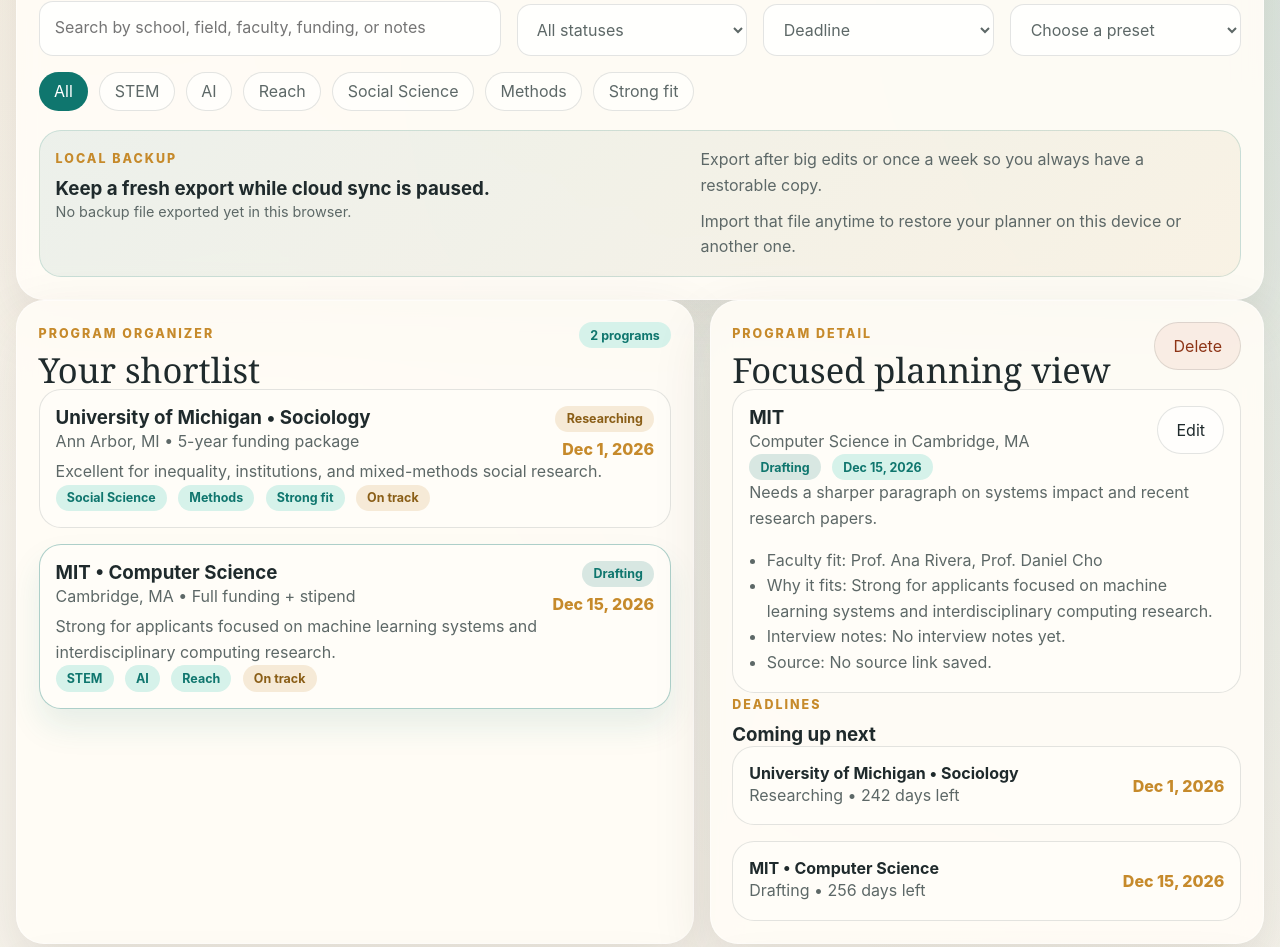
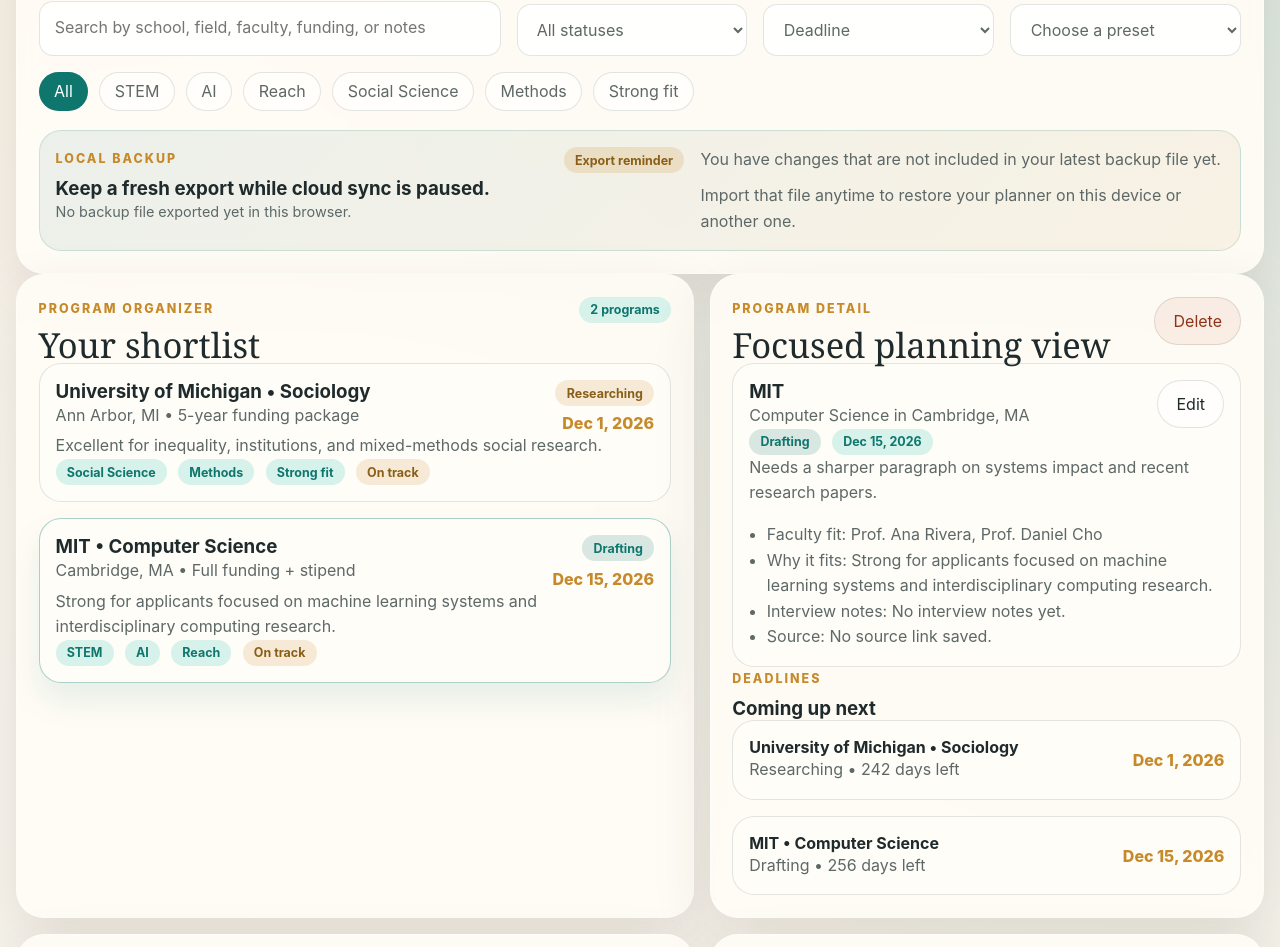
Before and after one commit to Aledge1/phdpathway, a React (Vite) app in the folder react-app/: page / in a window 1280 px wide. Shown: the part 952-1899 px from the top of the page. Built offline with nearby package versions, Linux system fonts and the light colour scheme.

Commit message:
Add export reminder to local backup

```diff
--- a/react-app/src/App.jsx
+++ b/react-app/src/App.jsx
@@ -3,6 +3,7 @@ import { useEffect, useState } from "react";
 const storageKey = "phd-pathway-react-state";
 const today = new Date().toISOString().slice(0, 10);
 const backupStampKey = "phd-pathway-react-last-export";
+const backupSignatureKey = "phd-pathway-react-last-export-signature";
 
 const defaultPrograms = [
   {
@@ -374,6 +375,7 @@ export default function App() {
   const [recommenderForm, setRecommenderForm] = useState({ id: "", name: "", status: "not-asked", notes: "" });
   const [advisorForm, setAdvisorForm] = useState(planner.advisor);
   const [lastExportedAt, setLastExportedAt] = useState(() => localStorage.getItem(backupStampKey) || "");
+  const [lastExportSignature, setLastExportSignature] = useState(() => localStorage.getItem(backupSignatureKey) || "");
 
   useEffect(() => {
     localStorage.setItem(storageKey, JSON.stringify(planner));
@@ -410,6 +412,8 @@ export default function App() {
   const progress = checklistItems.length
     ? Math.round((checklistItems.filter((item) => item.done).length / checklistItems.length) * 100)
     : 0;
+  const plannerSnapshot = JSON.stringify(planner);
+  const needsExportReminder = plannerSnapshot !== lastExportSignature;
 
   const dashboard = {
     programs: planner.programs.length,
@@ -571,7 +575,9 @@ export default function App() {
     URL.revokeObjectURL(url);
     const stamp = new Date().toLocaleString();
     localStorage.setItem(backupStampKey, stamp);
+    localStorage.setItem(backupSignatureKey, plannerSnapshot);
     setLastExportedAt(stamp);
+    setLastExportSignature(plannerSnapshot);
   }
 
   function importData(event) {
@@ -585,8 +591,11 @@ export default function App() {
         setPlanner(normalized);
         setSelectedProgramId(normalized.programs?.[0]?.id || null);
         const stamp = new Date().toLocaleString();
+        const importedSnapshot = JSON.stringify(normalized);
         localStorage.setItem(backupStampKey, stamp);
+        localStorage.setItem(backupSignatureKey, importedSnapshot);
         setLastExportedAt(stamp);
+        setLastExportSignature(importedSnapshot);
       } catch {
         window.alert("That file could not be imported.");
       }
@@ -783,7 +792,12 @@ export default function App() {
 
         <div className="backup-card">
           <div>
-            <p className="eyebrow">Local Backup</p>
+            <div className="section-row">
+              <div>
+                <p className="eyebrow">Local Backup</p>
+              </div>
+              {needsExportReminder ? <span className="pill reminder">Export reminder</span> : null}
+            </div>
             <h3>Keep a fresh export while cloud sync is paused.</h3>
             <p className="helper-text">
               {lastExportedAt
@@ -792,7 +806,11 @@ export default function App() {
             </p>
           </div>
           <div className="backup-notes">
-            <p>Export after big edits or once a week so you always have a restorable copy.</p>
+            <p>
+              {needsExportReminder
+                ? "You have changes that are not included in your latest backup file yet."
+                : "Your current planner matches the latest backup activity in this browser."}
+            </p>
             <p>Import that file anytime to restore your planner on this device or another one.</p>
           </div>
         </div>
--- a/react-app/src/styles.css
+++ b/react-app/src/styles.css
@@ -389,6 +389,11 @@ textarea {
   color: #8a5e17;
 }
 
+.pill.reminder {
+  background: rgba(198, 138, 43, 0.18);
+  color: #8a5e17;
+}
+
 .pill.source {
   background: rgba(76, 78, 184, 0.14);
   color: #3940a2;
```
